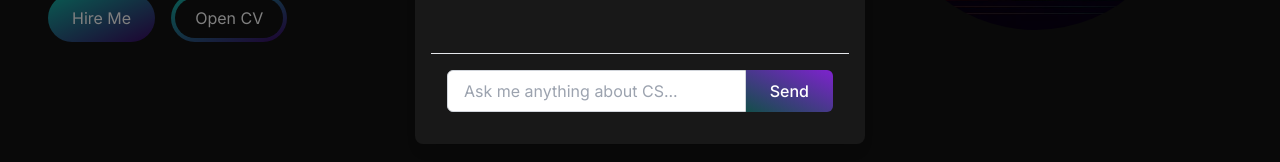
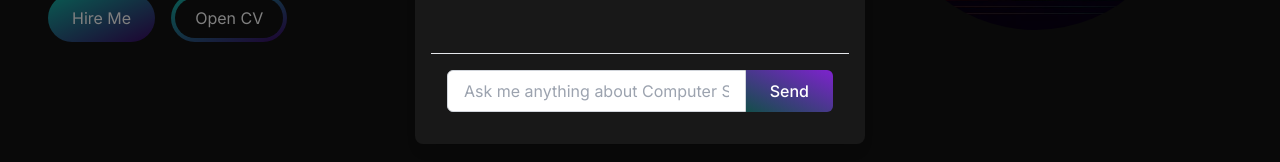
Before and after one commit to AdrianTodd/personal-website, a Next.js app in the folder personal-website-nextjs/: page / in a window 1280 px wide. Both pictures are taken after a click on the button 1240 px from the left and 760 px from the top of the page. Shown: the part 506-668 px from the top of the page. Built offline with nearby package versions, Linux system fonts and the light colour scheme.

Commit message:
fix - react/no-unescaped-entities

```diff
--- a/personal-website-nextjs/app/components/ChatApp.tsx
+++ b/personal-website-nextjs/app/components/ChatApp.tsx
@@ -91,7 +91,7 @@ function ChatApp() {
       <div className='chat-messages flex-grow overflow-y-auto p-4 space-y-2'>
         {messages.length >= MAX_MESSAGES && (
           <p className='text-red-500 text-center'>
-            You&#39;ve reached the maximum number of messages.
+            You&apos;ve reached the maximum number of messages.
           </p>
         )}
         {messages.map((message, index) => (
--- a/personal-website-nextjs/app/components/ChatInput.tsx
+++ b/personal-website-nextjs/app/components/ChatInput.tsx
@@ -34,7 +34,7 @@ function ChatInput({ onSendMessage, disabled }: ChatInputProps) {
       <input
         type='text'
         id='user-input'
-        placeholder='Ask me anything about CS...'
+        placeholder='Ask me anything about Computer Science...'
         value={inputValue}
         onChange={handleInputChange}
         onKeyDown={handleKeyDown}
```
